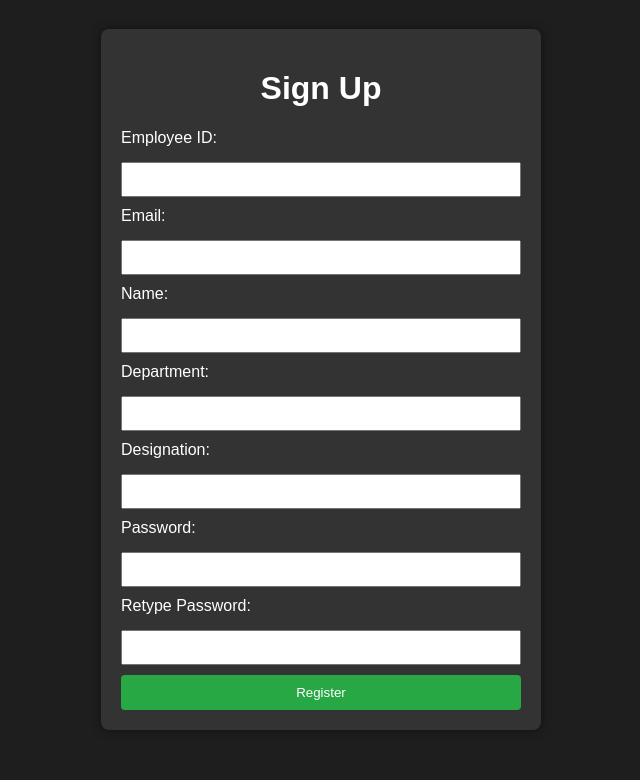
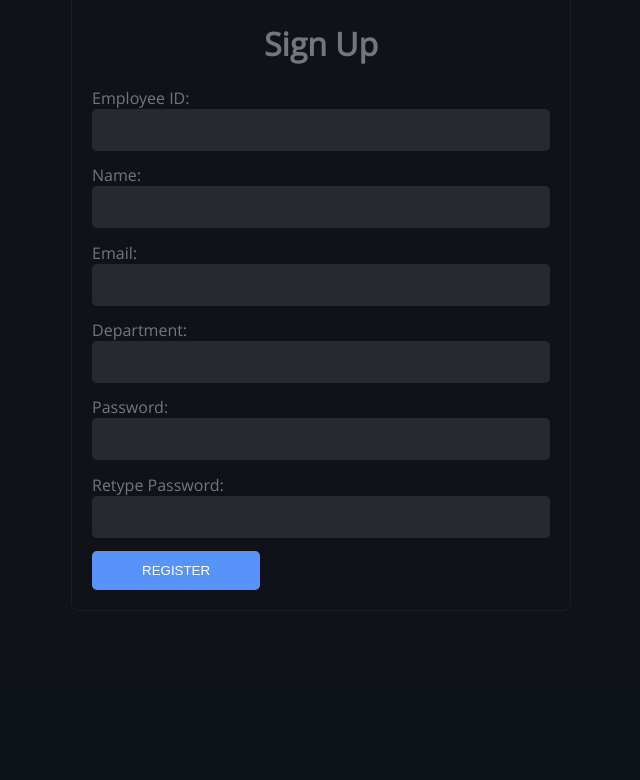
Before and after one commit to shinojeattath/LeaveManagement, a Django app: page /signup/ in a window 1280 px wide. Shown: the part 120-900 px from the top of the page, without its empty margins (319-959 px from the left). After the commit the page ends 710 px from the top, so only its background shows below. Run offline with Django 4.2, Linux system fonts and the light colour scheme.

Commit message:
signup page

```diff
--- a/assets/styles.css
+++ b/assets/styles.css
@@ -53,6 +53,28 @@
   margin-left: 20px auto;
   margin-right: 20px auto;
   margin-bottom: 50px;
+}
+
+#signup-body{
+background-color: #0F1319;
+}
+#signup-container{
+color: #73767B;
+background-color: #0F1319;
+}
+
+#signup-button{
+background: transparent;
+font-size: 16px;
+}
+#signup-button2{
+padding-left: 50px;
+padding-right: 50px;
+background-color: #5793F8;
+}
+#signup-input{
+background-color: #f2f2f21a;
+border: 1px solid #cccccc00;
 }
 
 #requests-hr{
--- a/templates/staff/signup.html
+++ b/templates/staff/signup.html
@@ -1,104 +1,42 @@
+{% load static from static %}
 <!DOCTYPE html>
-<html>
+<html lang="en">
 <head>
-    <title>Staff Registration Form</title>
-    <style>
-
-    body {
-    background-color: #1e1e1e;
-    color: #fff;
-    font-family: Arial, sans-serif;
-    margin: 0;
-}
-
-header {
-    background-color: #333;
-    padding: 10px;
-    text-align: right;
-}
-
-.logo {
-    max-width: 100px;
-}
-
-.container {
-    max-width: 400px;
-    margin: 50px auto;
-    padding: 20px;
-    background-color: #333;
-    border-radius: 8px;
-    box-shadow: 0 0 10px rgba(0, 0, 0, 0.5);
-}
-
-h1 {
-    text-align: center;
-}
-
-form {
-    display: grid;
-    grid-gap: 10px;
-}
-
-label {
-    display: block;
-    margin-bottom: 5px;
-}
-
-input {
-    width: 100%;
-    padding: 8px;
-    box-sizing: border-box;
-}
-
-button {
-    width: 100%;
-    padding: 10px;
-    background-color: #28a745;
-    color: #fff;
-    border: none;
-    border-radius: 4px;
-    cursor: pointer;
-    transition: background-color 0.3s ease;
-}
-
-button:hover {
-    background-color: #218838;
-}
-
-
-    </style>
+    <meta charset="UTF-8">
+    <meta name="viewport" content="width=device-width, initial-scale=1.0">
+    <link rel="icon" href="{% static 'Uec Logo 2.png' %}" type="image/x-icon">
+    <link rel="stylesheet" href="{% static 'styles.css' %}">
+    <title>SignIn</title>
 </head>
-<body>
+<body id="signup-body">
     <header>
-        <img src="logo.png" alt="Logo" class="logo">
+        <button class="button1" id="signup-button">&larr;  Signin</button>
     </header>
-    <div class="container">
+    <div class="container" id="signup-container">
         <h1>Sign Up</h1>
         <form action="#" method="post">
-        {% csrf_token %}
+            {% csrf_token %}
             <label for="employeeId">Employee ID:</label>
-            <input type="text" id="employeeId" name="employeeId" required>
+            <input type="text" id="signup-input" name="employeeId" required>
+
+            <label for="name">Name:</label>
+            <input type="text" id="signup-input" name="name" required>
 
             <label for="email">Email:</label>
-            <input type="email" id="email" name="email" required>
-
-            <label for="name">Name:</label>
-            <input type="text" id="name" name="name" required>
+            <input type="email" id="signup-input" name="email" required>
 
             <label for="department">Department:</label>
-            <input type="text" id="department" name="department" required>
-
-            <label for="designation">Designation:</label>
-            <input type="text" id="designation" name="designation" required>
+            <input type="text" id="signup-input" name="department" required>
 
             <label for="password">Password:</label>
-            <input type="password" id="password" name="password" required>
+            <input type="password" id="signup-input" name="password" required>
 
             <label for="retypePassword">Retype Password:</label>
-            <input type="password" id="retypePassword" name="retypePassword" required>
+            <input type="password" id="signup-input" name="retypePassword" required>
 
-            <button type="submit">Register</button>
+            <button type="submit" id="signup-button2">REGISTER</button>
         </form>
     </div>
+    <script src="script.js"></script>
 </body>
 </html>
```
